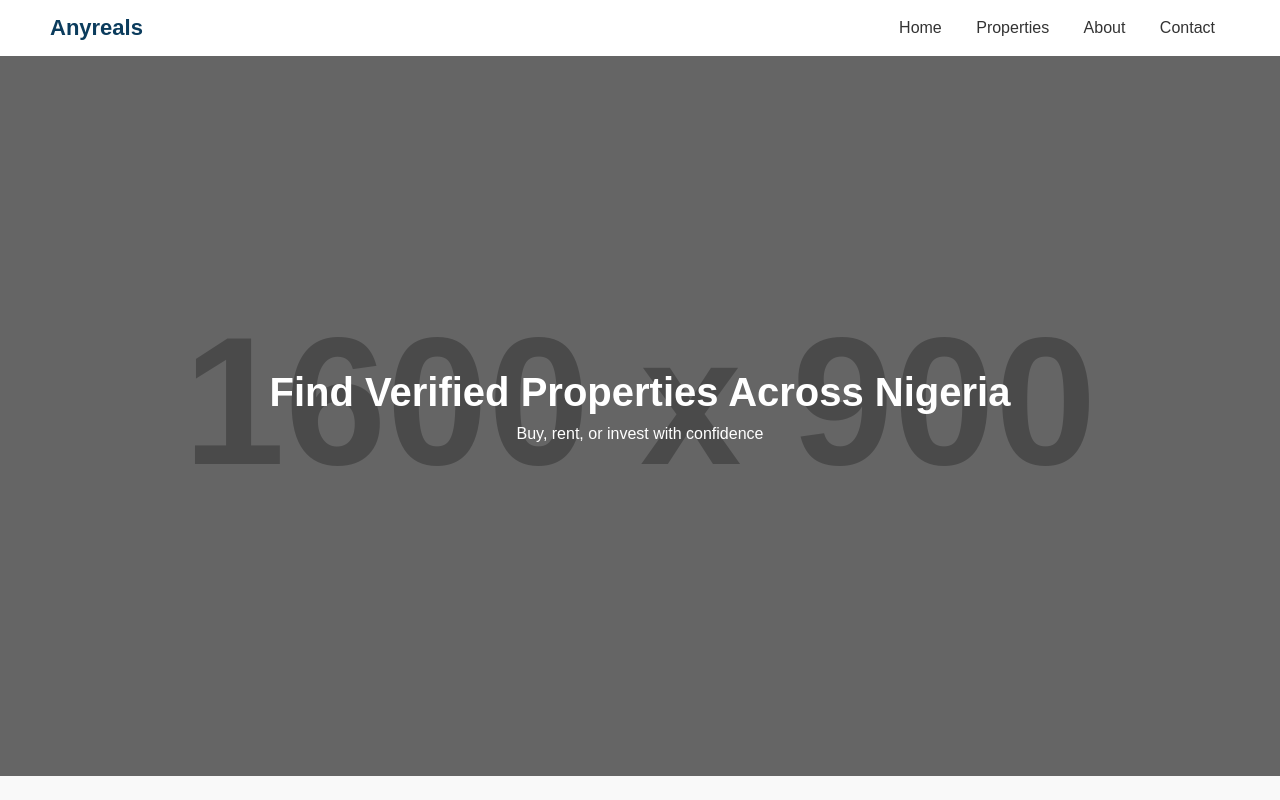
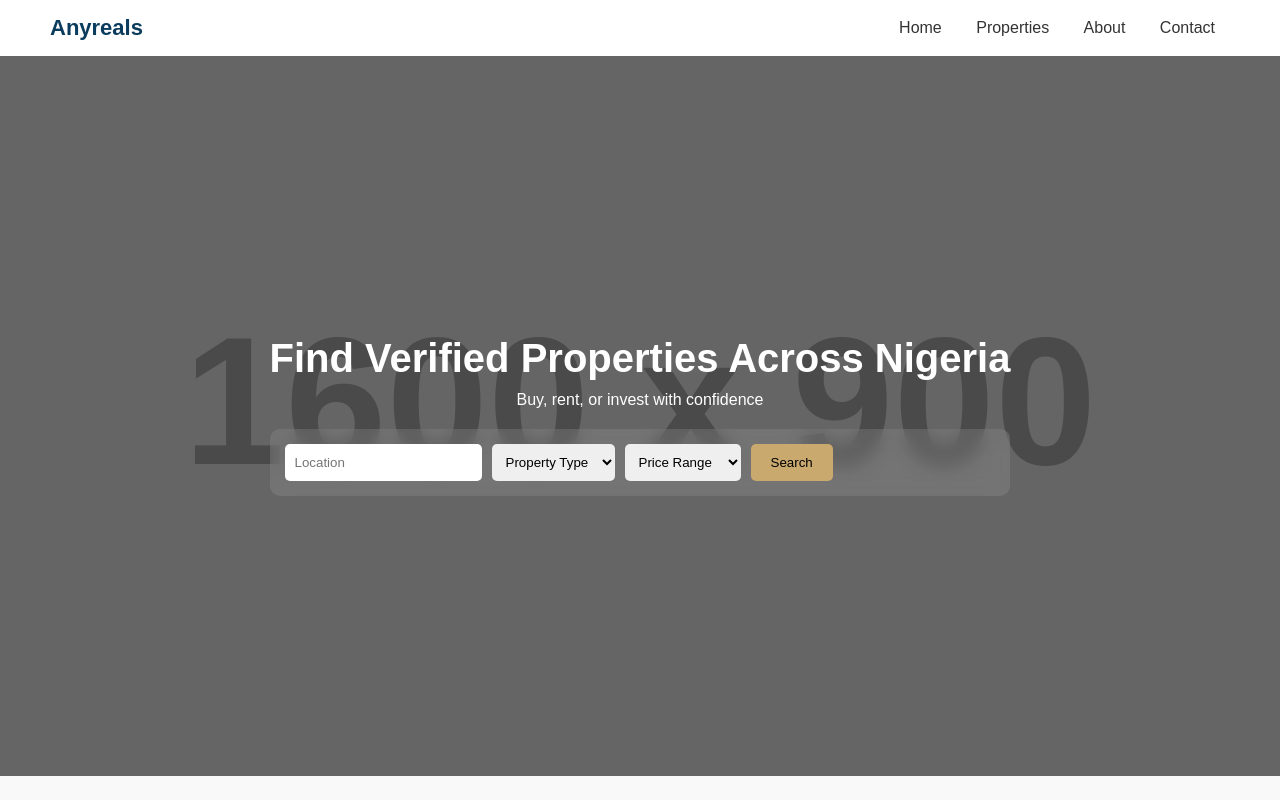
Before and after one commit to IamNumbrd0010/Anyreals, a plain HTML site: page index.html in a window 1280 px wide. Shown: the top 800 px of the page. Drawn offline with Linux system fonts and the light colour scheme; placeholder pictures from the web are drawn by us.

Commit message:
Update index.html

```diff
--- a/index.html
+++ b/index.html
@@ -27,7 +27,7 @@
     <h1>Find Verified Properties Across Nigeria</h1>
     <p>Buy, rent, or invest with confidence</p>
 
-    <!-- <div class="search-box">
+     <div class="search-box">
       <input type="text" placeholder="Location">
       <select>
         <option>Property Type</option>
@@ -42,7 +42,7 @@
         <option>₦20M+</option>
       </select>
       <button>Search</button>
-    </div> -->
+    </div>
   </div>
 </section>
 
```
